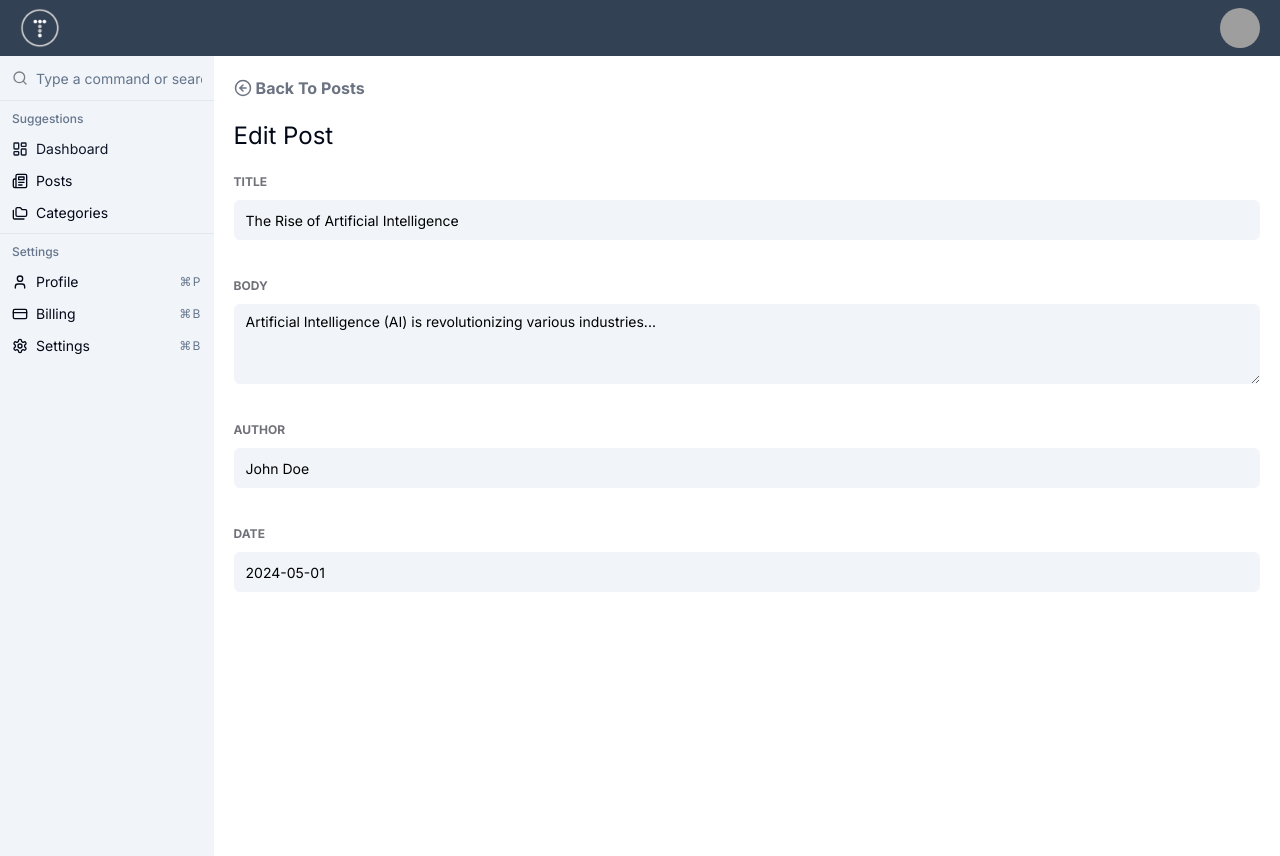
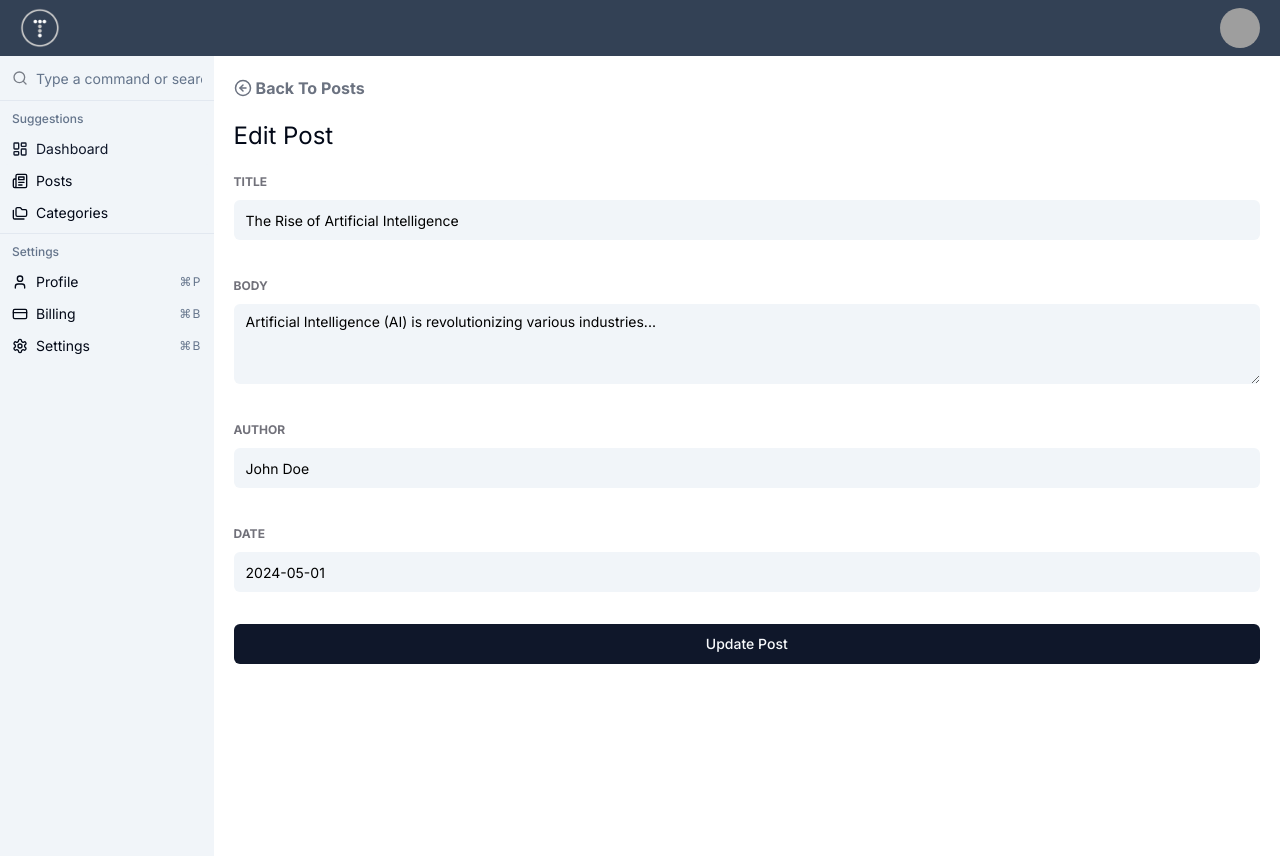
Before and after one commit to MiladJoodi/Admin_Dashboard_Interface, a Next.js app: page /posts/edit/1 in a window 1280 px wide. Built offline with nearby package versions, Linux system fonts and the light colour scheme; grey boxes are pictures that could not be loaded.

Commit message:
Update page.tsx

```diff
--- a/app/(main)/posts/edit/[id]/page.tsx
+++ b/app/(main)/posts/edit/[id]/page.tsx
@@ -107,7 +107,7 @@ const PostEditPage = ({ params }: PostEditPageProps) => {
                             </FormItem>
                         )}
                     />
-                    {/* Author */}
+                    {/* Date */}
                     <FormField
                         control={form.control}
                         name="date"
@@ -115,12 +115,15 @@ const PostEditPage = ({ params }: PostEditPageProps) => {
                             <FormItem>
                                 <FormLabel className="uppercase text-xs font-bold text-zinc-500 dark:text-white">Date</FormLabel>
                                 <FormControl>
-                                    <Input className="bg-slate-100 dark:bg-slate-500 border-0 focus-visible:ring-0 text-black focus-visible:ring-offset-0" placeholder="Enter Title" {...field} />
+                                    <Input className="bg-slate-100 dark:bg-slate-500 border-0 focus-visible:ring-0 text-black focus-visible:ring-offset-0" placeholder="Enter Date" {...field} />
                                 </FormControl>
                                 <FormMessage />
                             </FormItem>
                         )}
                     />
+                    <Button className="w-full dark:bg-slate-800 dark:text-white">
+                        Update Post
+                    </Button>
 
                 </form>
             </Form>
```
